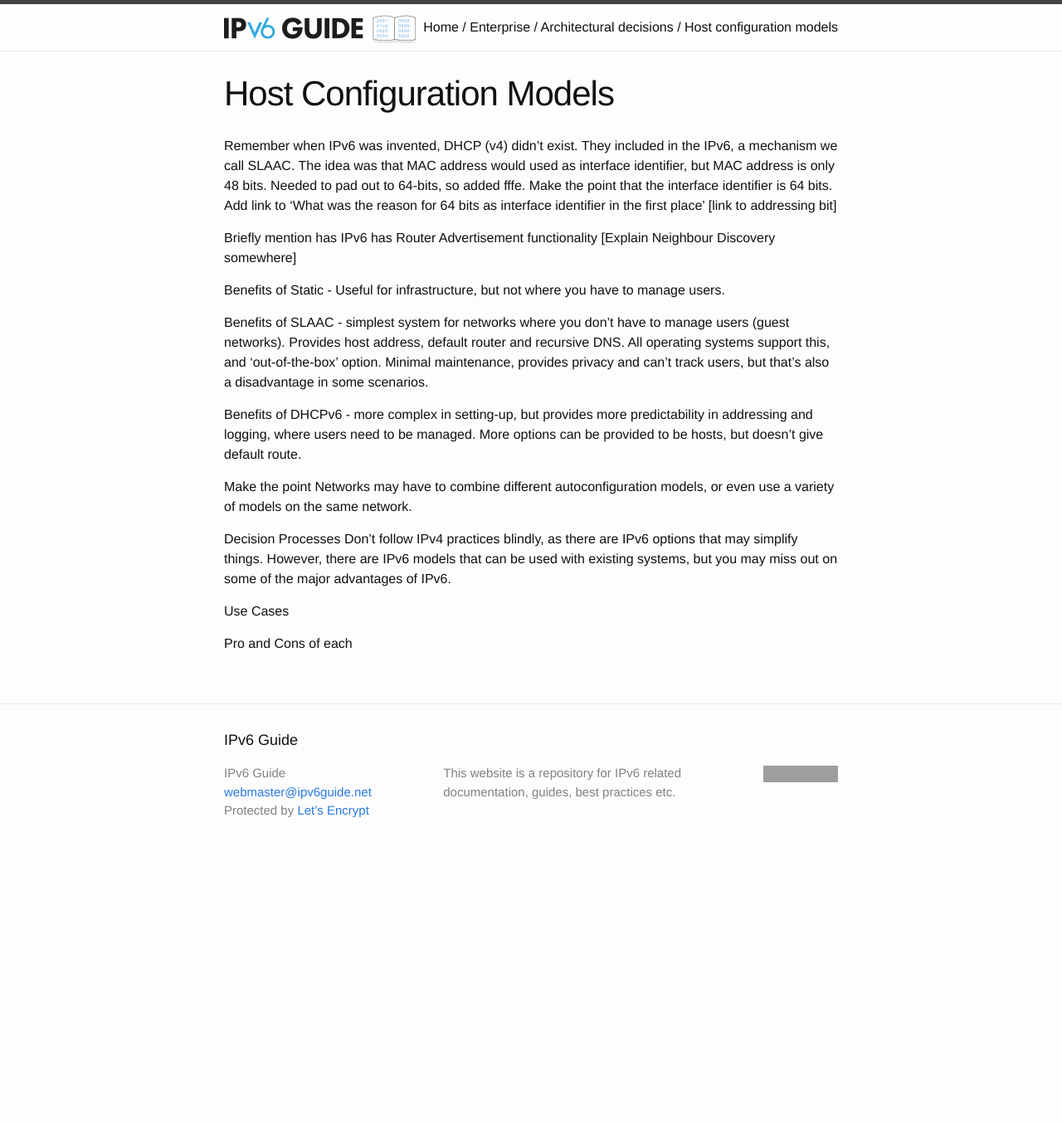
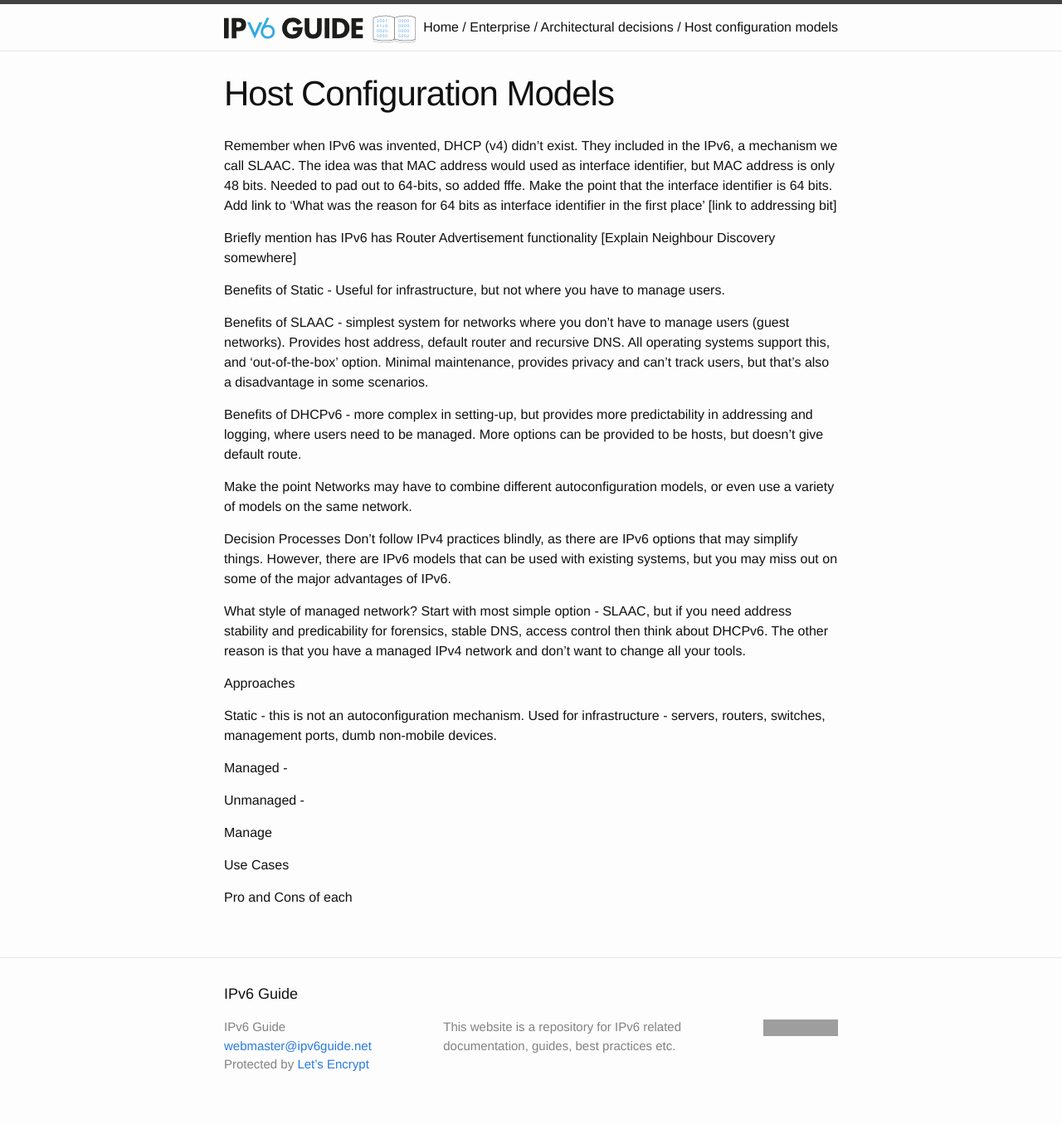
Before and after one commit to ipv6guide/ipv6guide.github.io, a Jekyll site: the page built from enterprise/architectural_decisions/host_configuration_models.md, in a window 1280 px wide. Shown: the whole page at 83% size. Built offline with Jekyll 4.4.1, drawn with Linux system fonts in a browser that asks for light colours; before the commit the page ends 1049 px from its top, so only the background shows below that; grey boxes are pictures that could not be loaded.

Commit message:
Update host_configuration_models.md

```diff
--- a/enterprise/architectural_decisions/host_configuration_models.md
+++ b/enterprise/architectural_decisions/host_configuration_models.md
@@ -17,6 +17,23 @@ Make the point Networks may have to combine different autoconfiguration models,
 Decision Processes
 Don't follow IPv4 practices blindly, as there are IPv6 options that may simplify things. However, there are IPv6 models that can be used with existing systems, but you may miss out on some of the major advantages of IPv6.
 
+What style of managed network? Start with most simple option - SLAAC, but if you need address stability and predicability for forensics, stable DNS, access control then think about DHCPv6. The other reason is that you have a managed IPv4 network and don't want to change all your tools.
+
+Approaches
+
+Static - this is not an autoconfiguration mechanism. Used for infrastructure - servers, routers, switches, management ports, dumb non-mobile devices.
+
+Managed -
+
+Unmanaged -
+
+Manage
+
+
+
+
+
+
 Use Cases
 
 
```
